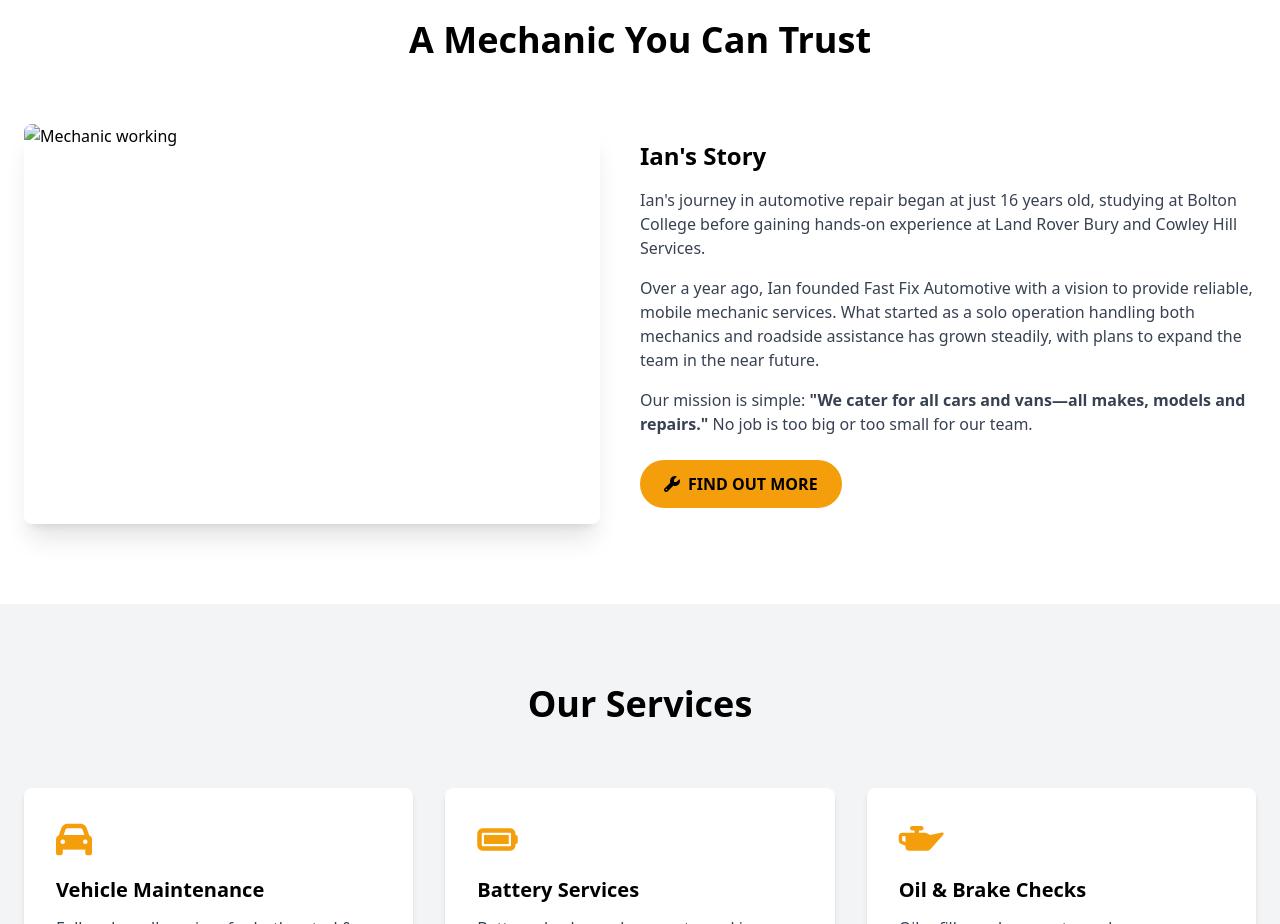
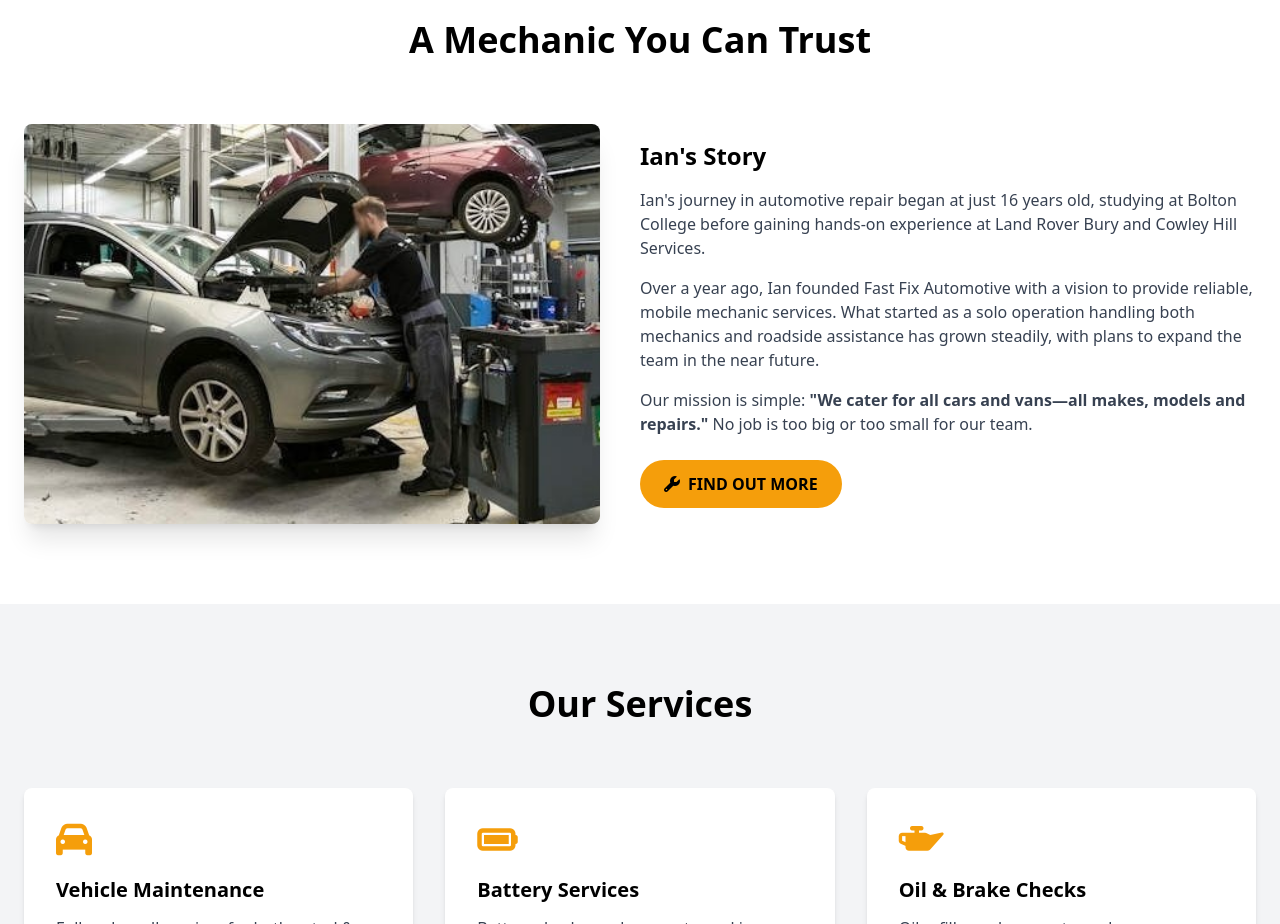
Before and after one commit to lloyd76/FFA, a plain HTML site: page index.html in a window 1280 px wide. Shown: the part 860-1784 px from the top of the page. Drawn offline with nearby package versions, Linux system fonts and the light colour scheme.

Commit message:
Update index.html

```diff
--- a/index.html
+++ b/index.html
@@ -155,7 +155,7 @@
         <div class="flex flex-col md:flex-row items-center">
             <div class="md:w-1/2 mb-8 sm:mb-10 md:mb-0 md:pr-8 lg:pr-10">
                 <div class="relative w-full h-[400px]">
-                    <img src="img/ffaa2.jpg"
+                    <img src="img/ffaa 2.jpg"
                          alt="Mechanic working"
                          class="absolute inset-0 w-full h-full object-cover rounded-lg shadow-xl">
                 </div>
```
